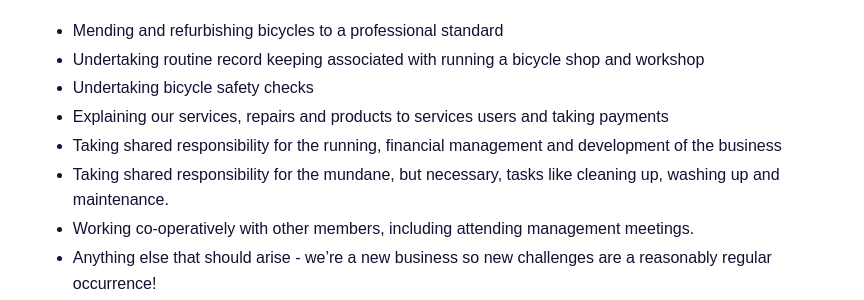
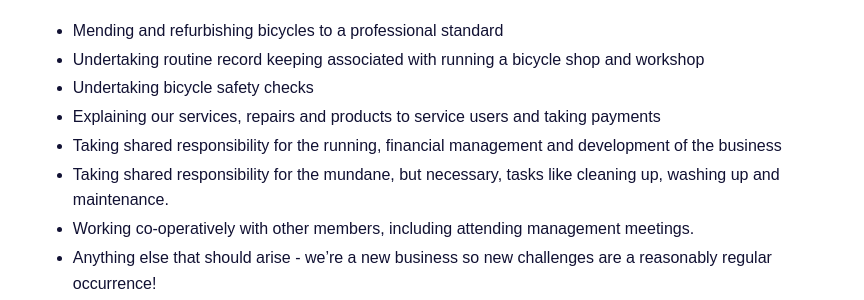
Before and after one commit to norwichbicyclerepaircooperative/norwichbicyclerepaircooperative.github.io, a Jekyll site: the page built from jobs/index.md, in a window 1280 px wide and 900 px high, scrolled down 528 px. Shown: the part 152-452 px from the top of the window, without its empty margins (196-1060 px from the left). Built offline with Jekyll 4.4.1, drawn with Linux system fonts in a browser that asks for light colours.

Commit message:
Update index.md

```diff
--- a/jobs/index.md
+++ b/jobs/index.md
@@ -34,7 +34,7 @@ environmental ethos.
 * Undertaking routine record keeping associated with running a bicycle shop and
   workshop
 * Undertaking bicycle safety checks
-* Explaining our services, repairs and products to services users and taking payments
+* Explaining our services, repairs and products to service users and taking payments
 * Taking shared responsibility for the running, financial management and
   development of the business
 * Taking shared responsibility for the mundane, but necessary, tasks like
```
